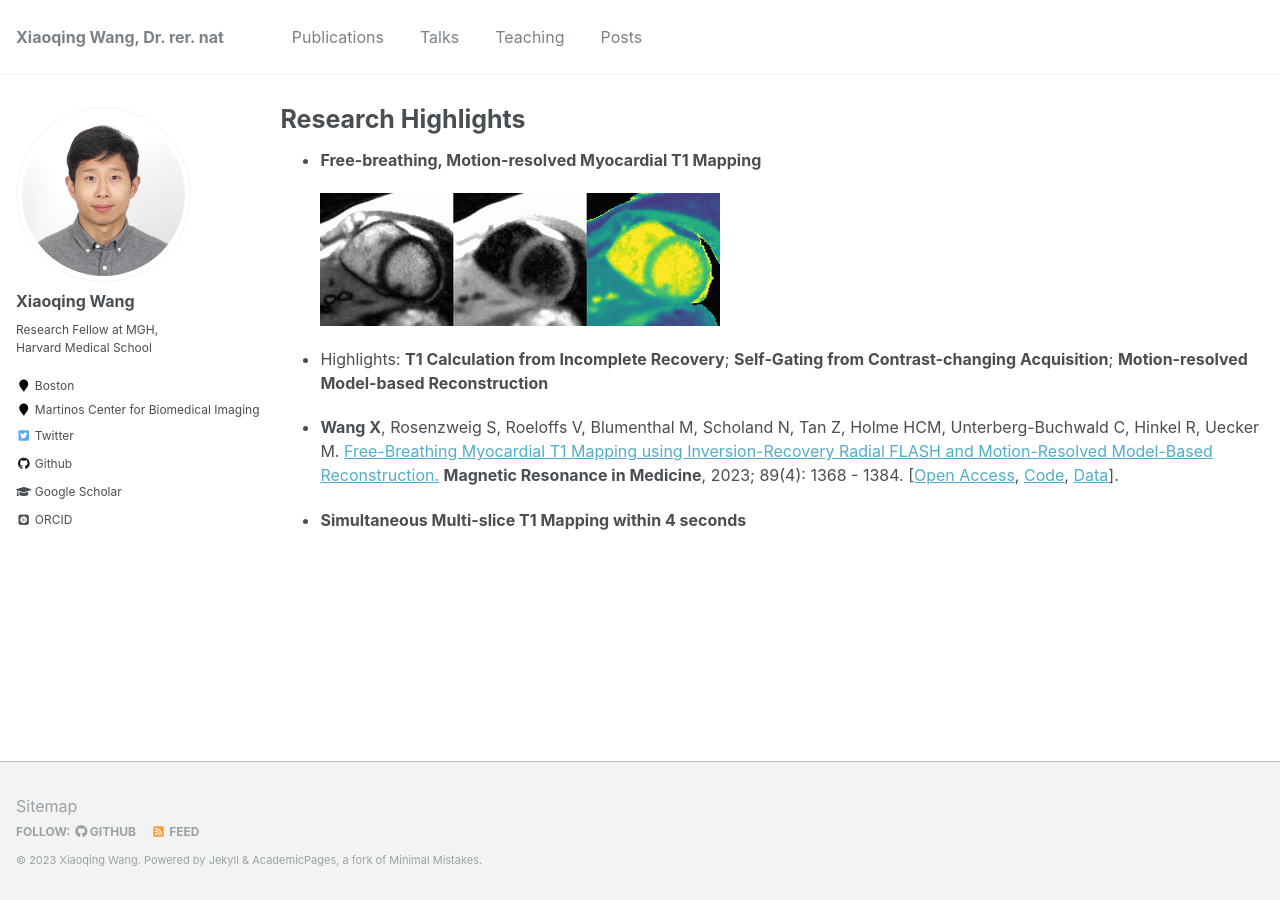
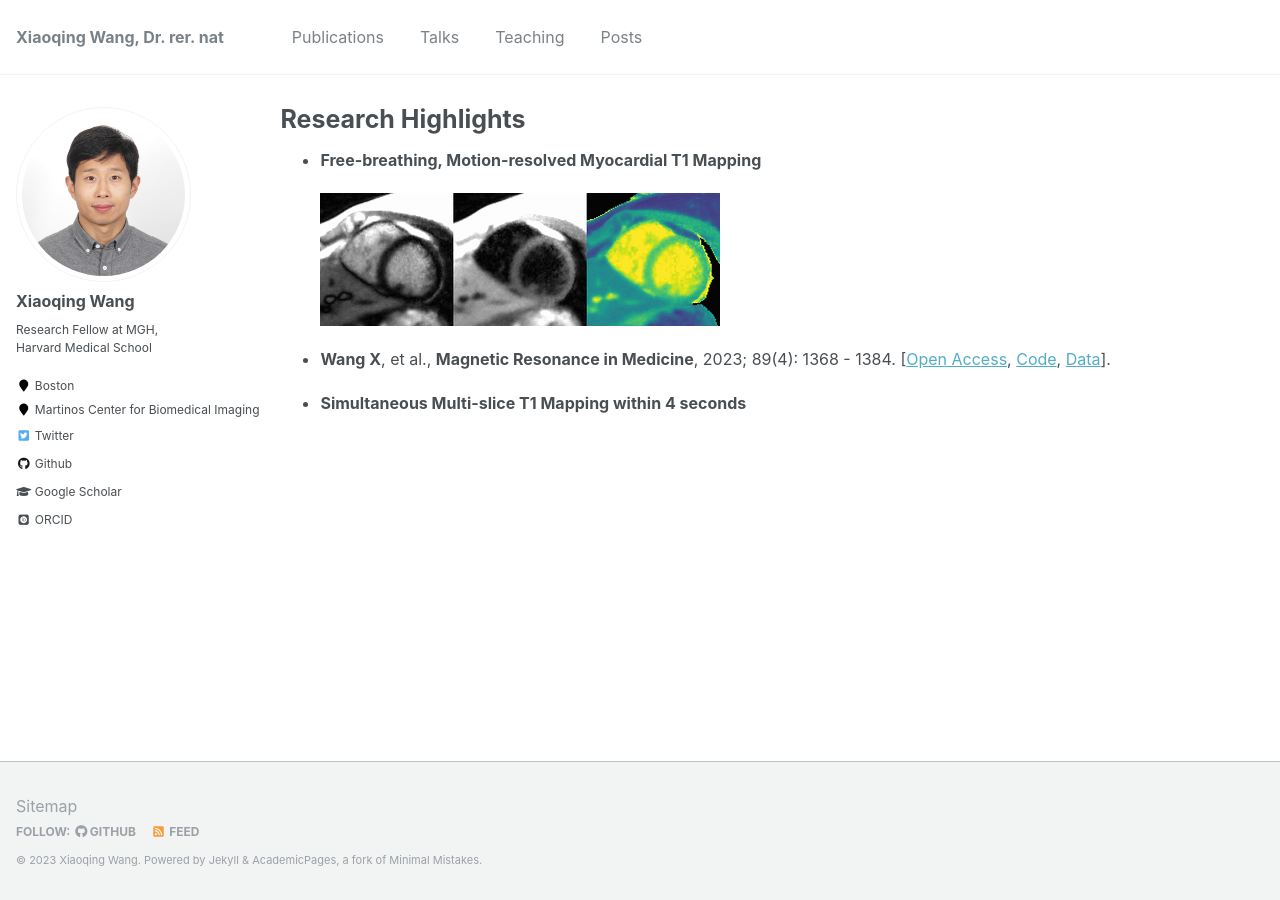
Before and after one commit to xqwang1/xqwang1.github.io, a Jekyll site: the page built from _pages/posts.md, in a window 1280 px wide. Built offline with Jekyll 4.4.1, drawn with Linux system fonts in a browser that asks for light colours; some web fonts are replaced.

Commit message:
update post

```diff
--- a/_pages/posts.md
+++ b/_pages/posts.md
@@ -16,9 +16,7 @@ author_profile: true
 
   ![Alt Text](https://xqwang1.github.io/files/dynamicT1.gif)
 
-- Highlights: **T1 Calculation from Incomplete Recovery**; **Self-Gating from Contrast-changing Acquisition**; **Motion-resolved Model-based Reconstruction**
-
-- **Wang X**, Rosenzweig S, Roeloffs V, Blumenthal M, Scholand N, Tan Z, Holme HCM, Unterberg-Buchwald C, Hinkel R, Uecker M. [Free-Breathing Myocardial T1 Mapping using Inversion-Recovery Radial FLASH and Motion-Resolved Model-Based Reconstruction.](https://onlinelibrary.wiley.com/doi/full/10.1002/mrm.29521) **Magnetic Resonance in Medicine**, 2023; 89(4): 1368 - 1384. [[Open Access](https://onlinelibrary.wiley.com/doi/full/10.1002/mrm.29521), [Code](https://github.com/mrirecon/motion-resolved-myocardial-T1-mapping), [Data](https://doi.org/10.5281/zenodo.5707688)].
+- **Wang X**, et al., **Magnetic Resonance in Medicine**, 2023; 89(4): 1368 - 1384. [[Open Access](https://onlinelibrary.wiley.com/doi/full/10.1002/mrm.29521), [Code](https://github.com/mrirecon/motion-resolved-myocardial-T1-mapping), [Data](https://doi.org/10.5281/zenodo.5707688)].
 
 
 * **Simultaneous Multi-slice T1 Mapping within 4 seconds**
```
